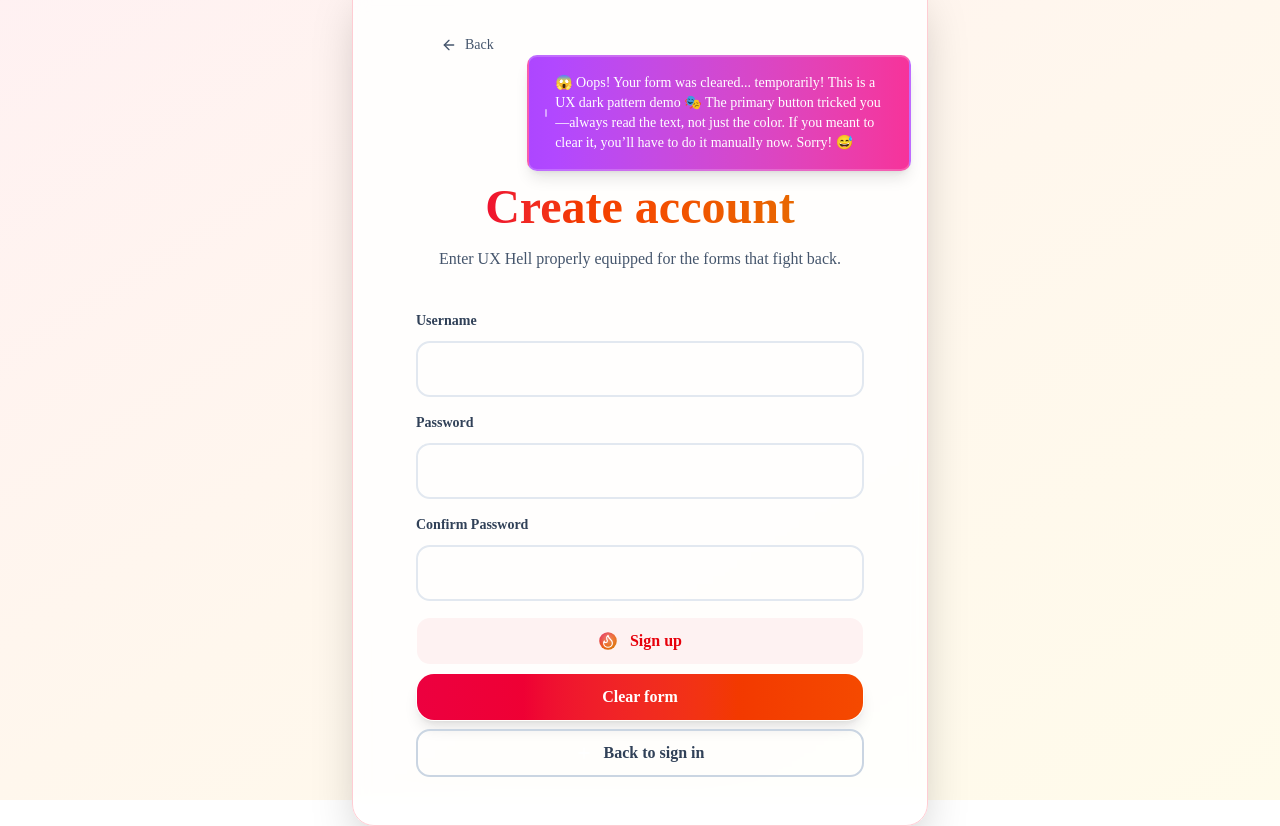
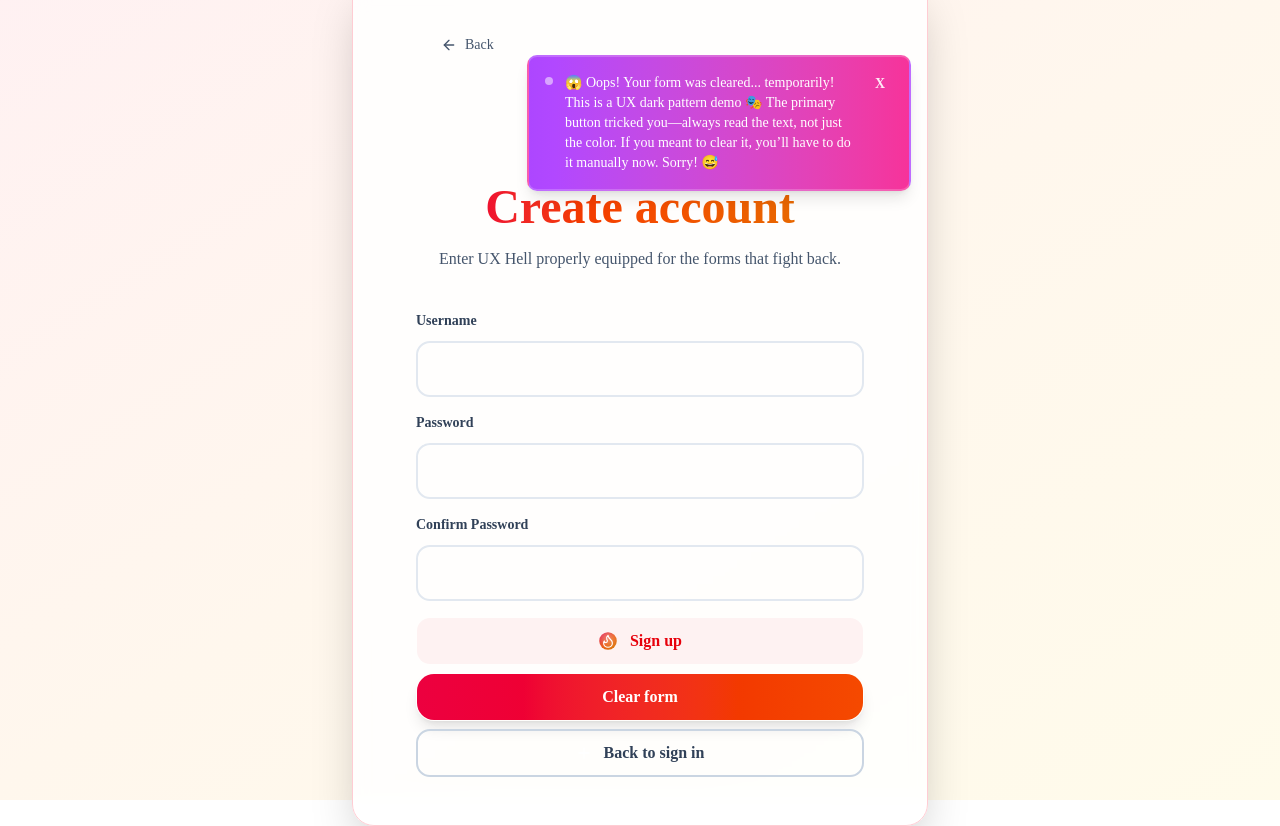
Before and after one commit to Vanemarendajad32/ux-hell, a Next.js app in the folder frontend/: page /register in a window 1280 px wide. Both pictures are taken after a click on the button "Clear form". Built offline with nearby package versions, Linux system fonts and the light colour scheme; no server answers.

Commit message:
Make the notification closable

```diff
--- a/frontend/app/(auth)/register/page.tsx
+++ b/frontend/app/(auth)/register/page.tsx
@@ -326,9 +326,17 @@ export default function RegisterPage() {
       </form>
       {notification && (
         <div className={notificationClassName}>
-          <div className="flex items-center gap-2">
-            <div className="w-2 h-2 bg-white rounded-full animate-pulse"></div>
-            <p className="text-sm font-medium">{notification}</p>
+          <div className="flex items-start gap-3">
+            <div className="mt-1 h-2 w-2 shrink-0 rounded-full bg-white animate-pulse"></div>
+            <p className="flex-1 text-sm font-medium">{notification}</p>
+            <button
+              type="button"
+              className="shrink-0 rounded-full px-2 py-1 text-sm font-bold leading-none text-white/90 transition hover:bg-white/15 hover:text-white"
+              aria-label="Close notification"
+              onClick={() => setNotification("")}
+            >
+              X
+            </button>
           </div>
         </div>
       )}
```
